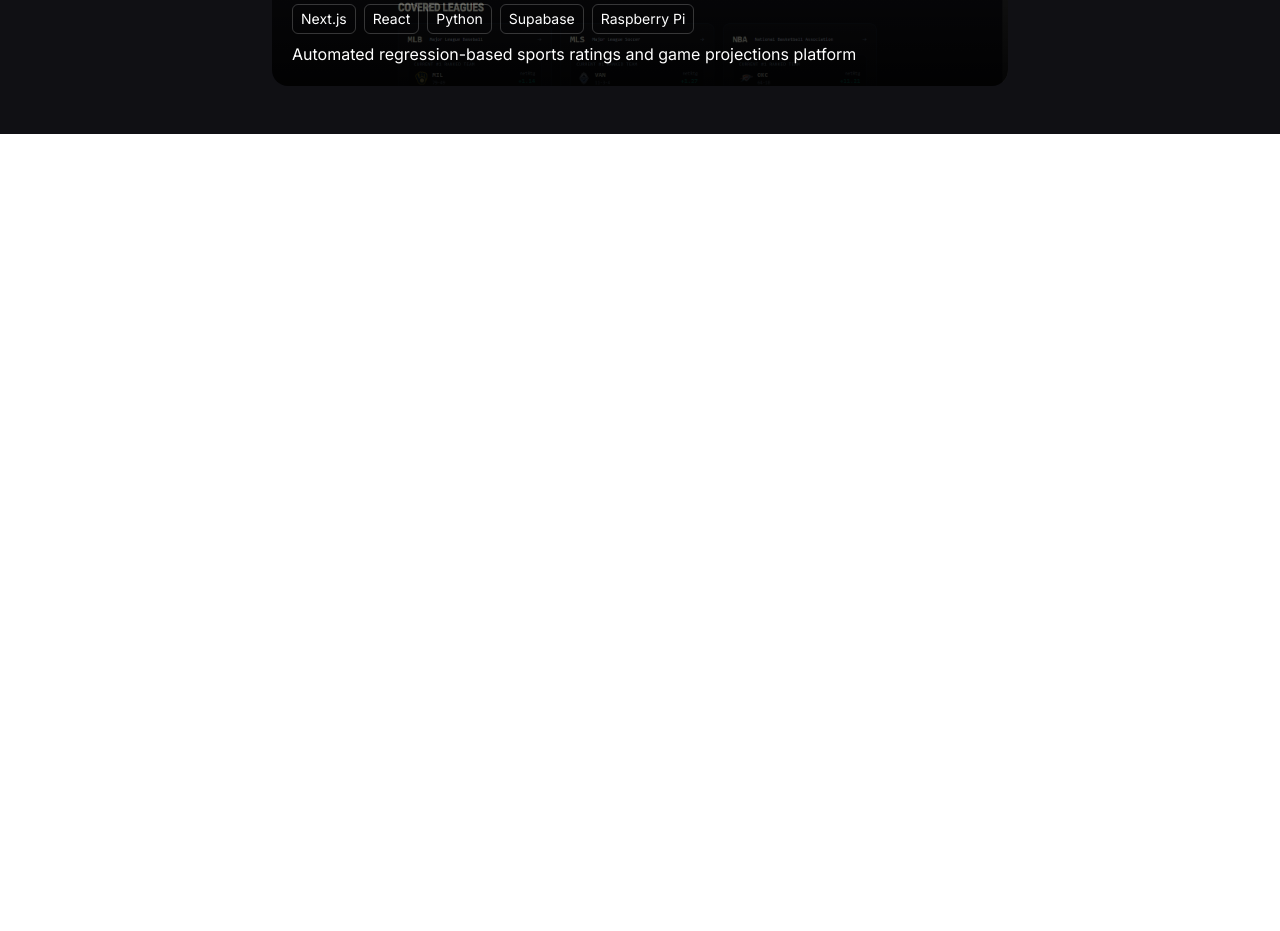
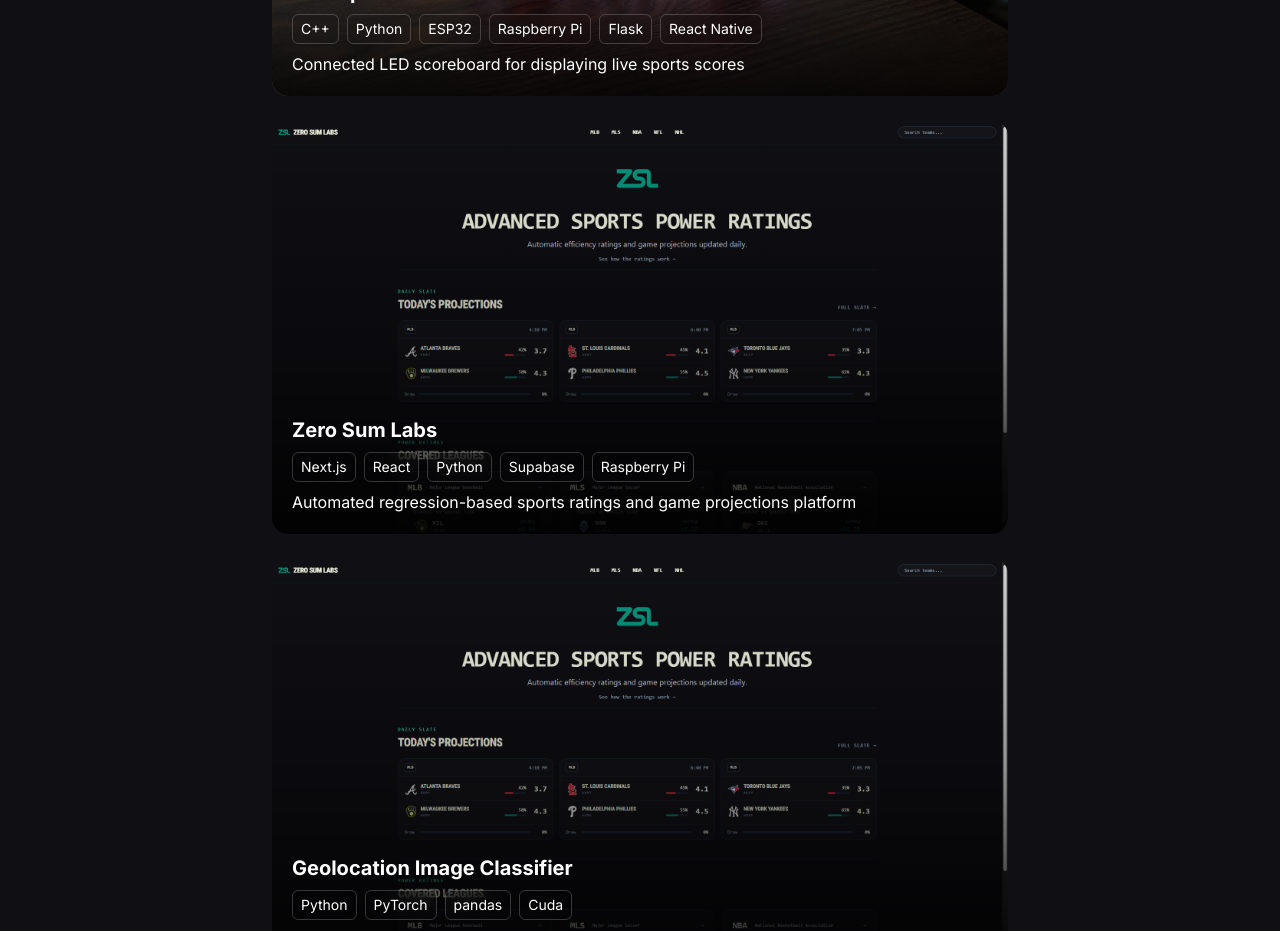
Before and after one commit to cooper-charles/portfolio, a Next.js app: page / in a window 1280 px wide. Shown: the part 1260-2191 px from the top of the page. Before the commit the page ends 1394 px from the top, so only its background shows below. Built offline with nearby package versions, Linux system fonts and the light colour scheme.

Commit message:
componentized project cards

```diff
--- a/src/app/page.tsx
+++ b/src/app/page.tsx
@@ -1,6 +1,8 @@
 import Link from 'next/link'
-import { SkillGroup } from "@/components/SkillGroup";
+import SkillGroup from "@/components/SkillGroup";
 import { skillGroups } from "@/data/skills";
+import ProjectCard from "@/components/ProjectCard";
+import { projects } from "@/data/projects";
 
 export default function Home() {
   return (
@@ -54,51 +56,13 @@
             Projects
           </h2>
 
-          <div className="relative overflow-hidden rounded-2xl group transition-all duration-300 hover:shadow-xl">
-            <img src="screenshots/zsl.png" className="w-full h-full object-cover transition-transform duration-500 group-hover:scale-105"/>
-            <div className="absolute inset-0 bg-gradient-to-t from-black/90 via-black/30 to-transparent"/>
-            <div className="absolute bottom-0 left-0 z-10 w-full p-5 transition-transform duration-300 group-hover:-translate-y-2">
-              <h3 className="text-xl font-bold">
-                Zero Sum Labs
-              </h3>
-
-              <div className="mt-2 flex gap-2">
-                <div className="flex flex-wrap gap-2">
-                  <span className="rounded-md border border-white/20 px-2 py-1 text-sm">
-                    Next.js
-                  </span>
-                </div>
-                <div className="flex flex-wrap gap-2">
-                  <span className="rounded-md border border-white/20 px-2 py-1 text-sm">
-                    React
-                  </span>
-                </div>
-                <div className="flex flex-wrap gap-2">
-                  <span className="rounded-md border border-white/20 px-2 py-1 text-sm">
-                    Python
-                  </span>
-                </div>
-                <div className="flex flex-wrap gap-2">
-                  <span className="rounded-md border border-white/20 px-2 py-1 text-sm">
-                    Supabase
-                  </span>
-                </div>
-                <div className="flex flex-wrap gap-2">
-                  <span className="rounded-md border border-white/20 px-2 py-1 text-sm">
-                    Raspberry Pi
-                  </span>
-                </div>
-              </div>
-
-              <p className="mt-2">
-                Automated regression-based sports ratings and game projections platform
-              </p>
-                <div className="max-h-0 overflow-hidden opacity-0 transition-all duration-300 group-hover:max-h-10 group-hover:opacity-100 group-hover:mt-3">
-                  <span className="font-semibold">
-                    Learn more →
-                  </span>
-                </div>
-            </div>
+          <div className="space-y-6">
+            {projects.map((project) => (
+              <ProjectCard
+                key={project.title}
+                {...project}
+              />
+            ))}
           </div>
         </section>
 
--- /dev/null
+++ b/src/components/ProjectCard.tsx
@@ -0,0 +1,41 @@
+type ProjectCardProps = {
+  title: string;
+  image: string;
+  description: string;
+  technologies: string[];
+  href: string;
+};
+
+export default function ProjectCard({title, image, description, technologies, href,}: ProjectCardProps) {
+  return (
+    <a href={href} target="_blank" className="relative block overflow-hidden rounded-2xl group transition-all duration-300 hover:shadow-xl">
+      <img src={image} alt={`${title} screenshot`} className="w-full h-full object-cover transition-transform duration-500 group-hover:scale-105"/>
+
+      <div className="absolute inset-0 bg-gradient-to-t from-black/90 via-black/30 to-transparent"/>
+
+      <div className="absolute bottom-0 left-0 z-10 w-full p-5 transition-transform duration-300 group-hover:-translate-y-2">
+        <h3 className="text-xl font-bold">
+          {title}
+        </h3>
+
+        <div className="mt-2 flex flex-wrap gap-2">
+          {technologies.map((technology) => (
+            <span key={technology} className="rounded-md border border-white/20 px-2 py-1 text-sm backdrop-blur-md">
+              {technology}
+            </span>
+          ))}
+        </div>
+
+        <p className="mt-2">
+          {description}
+        </p>
+
+        <div className="max-h-0 overflow-hidden opacity-0 transition-all duration-300 group-hover:max-h-10 group-hover:opacity-100 group-hover:mt-3">
+          <span className="font-semibold">
+            Learn more →
+          </span>
+        </div>
+      </div>
+    </a>
+  );
+}
--- a/src/components/SkillGroup.tsx
+++ b/src/components/SkillGroup.tsx
@@ -1,4 +1,4 @@
-export function SkillGroup({title, skills,}: {title: string; skills: { name: string; icon: string }[];}) {
+export default function SkillGroup({title, skills,}: {title: string; skills: { name: string; icon: string }[];}) {
     return (
         <div>
             <h3 className="mb-2 text-2xl font-bold text-neutral-400">
--- /dev/null
+++ b/src/data/projects.ts
@@ -0,0 +1,44 @@
+export const projects = [
+  {
+    title: "Live Sports Scoreboard",
+    image: "/screenshots/scoreboard.jpg",
+    description:
+      "Connected LED scoreboard for displaying live sports scores",
+    technologies: [
+      "C++",
+      "Python",
+      "ESP32",
+      "Raspberry Pi",
+      "Flask",
+      "React Native"
+    ],
+    href: "https://zsl.coopercharles.me",
+  },
+  {
+    title: "Zero Sum Labs",
+    image: "/screenshots/zsl.png",
+    description:
+      "Automated regression-based sports ratings and game projections platform",
+    technologies: [
+      "Next.js",
+      "React",
+      "Python",
+      "Supabase",
+      "Raspberry Pi",
+    ],
+    href: "https://zsl.coopercharles.me",
+  },
+  {
+    title: "Geolocation Image Classifier",
+    image: "/screenshots/zsl.png",
+    description:
+      "Model that predicts the location of a Google street view image",
+    technologies: [
+      "Python",
+      "PyTorch",
+      "pandas",
+      "Cuda",
+    ],
+    href: "https://zsl.coopercharles.me",
+  },
+];
```
Also changed, not shown: public/screenshots/scoreboard.jpg (added).
